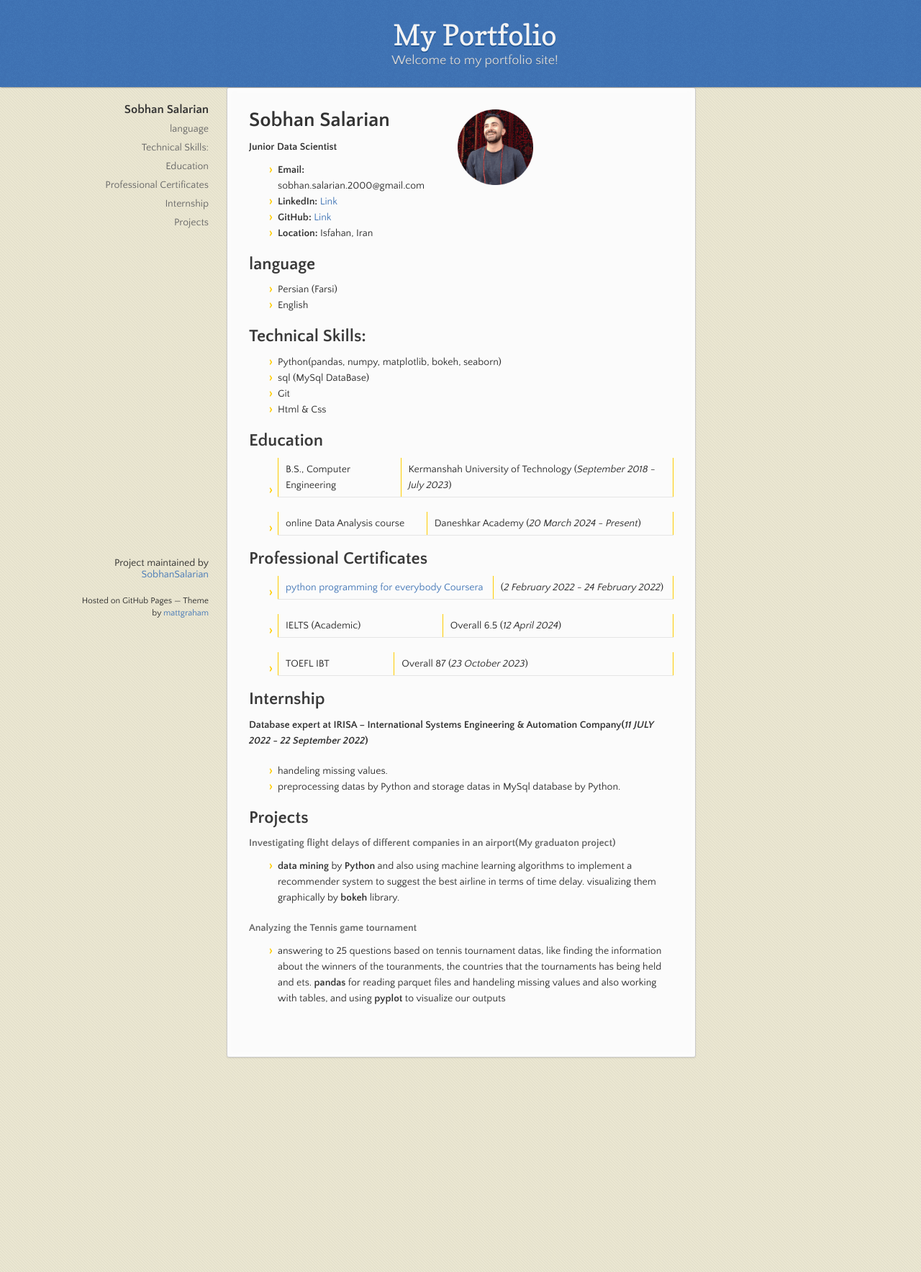
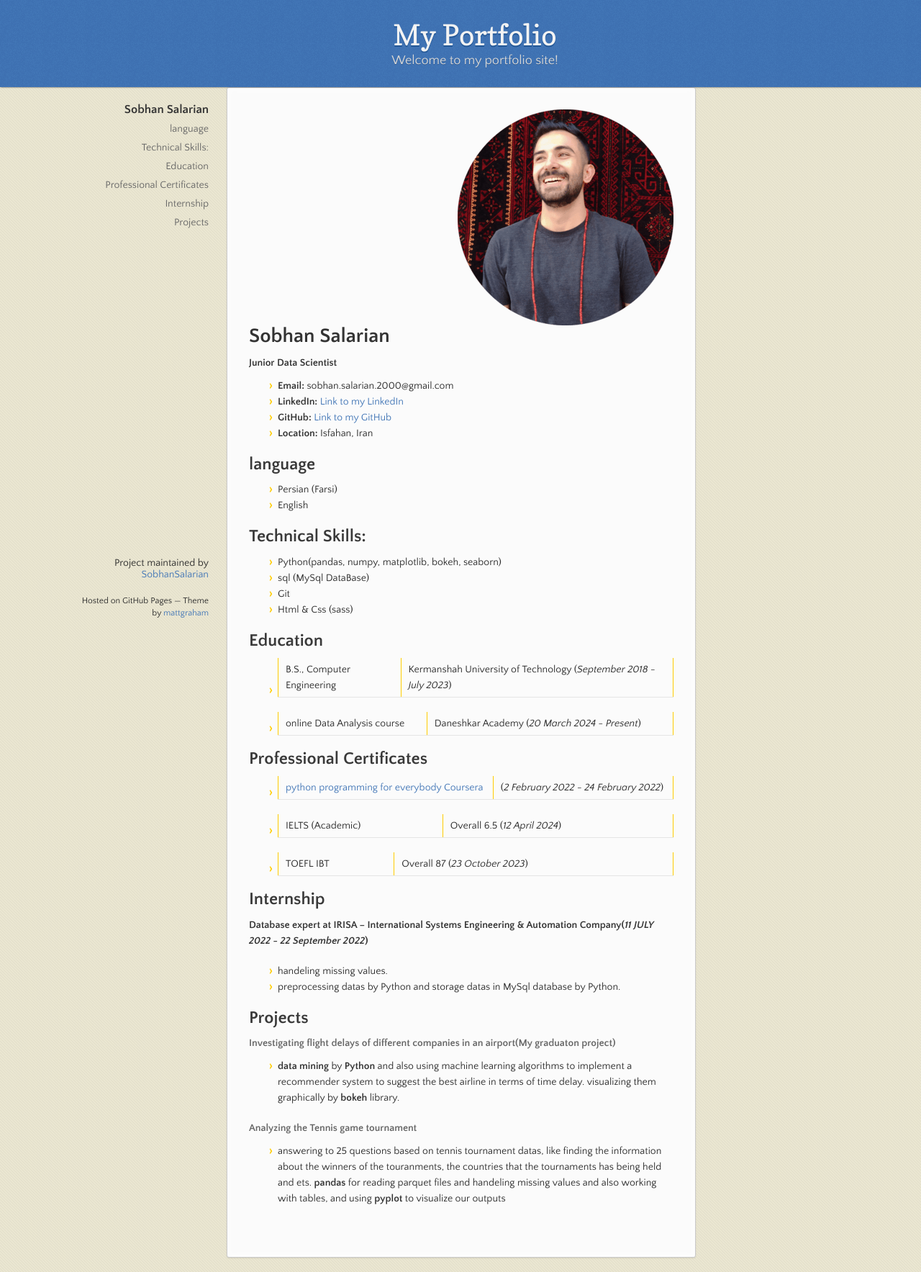
Before and after one commit to SobhanSalarian/My-Portfolio, a Jekyll site: the page built from README.md, in a window 1280 px wide. Shown: the whole page at 72% size. Built offline with Jekyll 4.4.1, drawn with Linux system fonts in a browser that asks for light colours; our own code applies the rules of GitHub Pages for plain Markdown files; before the commit the page ends 1489 px from its top, so only the background shows below that.

Commit message:
making the image responsive

```diff
--- a/README.md
+++ b/README.md
@@ -1,12 +1,33 @@
-<div style="float: right; margin-left: 20px">
-    <img src="assets/images/image.png" style="width: 35%; height: auto;">
+<style>
+    .responsive-container {
+        display: flex;
+        justify-content: flex-end;
+        margin-left: 20px;
+    }
+
+    .responsive-container img {
+        width: 100%;
+        height: auto;
+        max-width: 100px; /* Default size for small screens */
+    }
+
+    @media (min-width: 600px) {
+        .responsive-container img {
+            max-width: 300px; /* Larger size for bigger screens */
+        }
+    }
+</style>
+
+<div class="responsive-container">
+    <img src="assets/images/image.png" alt="Image">
 </div>
+
 
 # Sobhan Salarian
 #### **Junior Data Scientist**
 - **Email:** sobhan.salarian.2000@gmail.com
-- **LinkedIn:** [Link](https://www.linkedin.com/in/sobhansalarian/)
-- **GitHub:** [Link](https://github.com/SobhanSalarian)
+- **LinkedIn:** [Link to my LinkedIn](https://www.linkedin.com/in/sobhansalarian/)
+- **GitHub:** [Link to my GitHub](https://github.com/SobhanSalarian)
 - **Location:** Isfahan, Iran
 
 ## language
@@ -17,7 +38,7 @@
 - Python(pandas, numpy, matplotlib, bokeh, seaborn)
 - sql (MySql DataBase)
 - Git
-- Html & Css
+- Html & Css (sass)
 
 
 ## Education
--- a/_sass/jekyll-theme-leap-day.scss
+++ b/_sass/jekyll-theme-leap-day.scss
@@ -167,7 +167,7 @@ header {
   position: relative;
   width: 100%;
   text-align: center;
-  background: url(../images/background.png) #4276b6;
+  background: url(../images/background.png) #9D8563;
   box-shadow: 1px 0px 2px rgba(0,0,0,.75);
   z-index: 99;
   -webkit-font-smoothing: antialiased;
```
